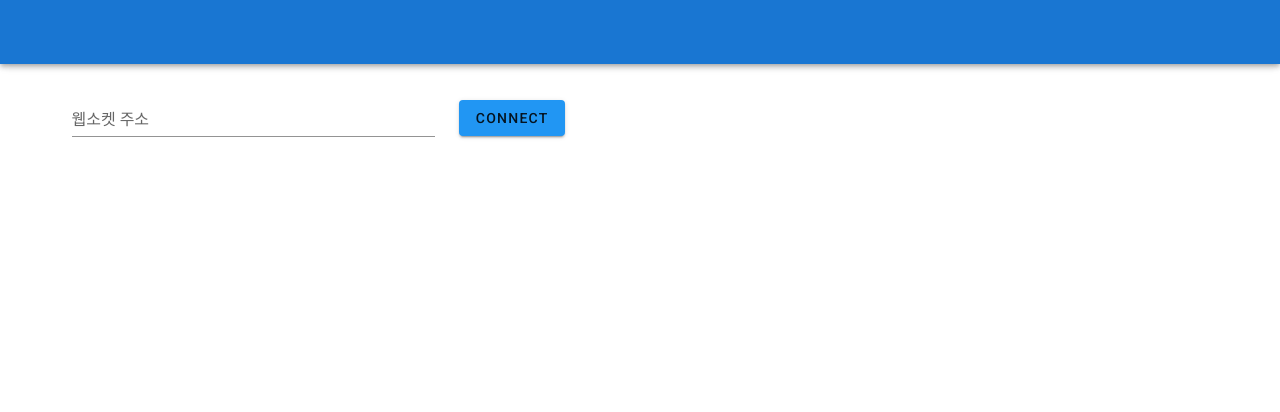
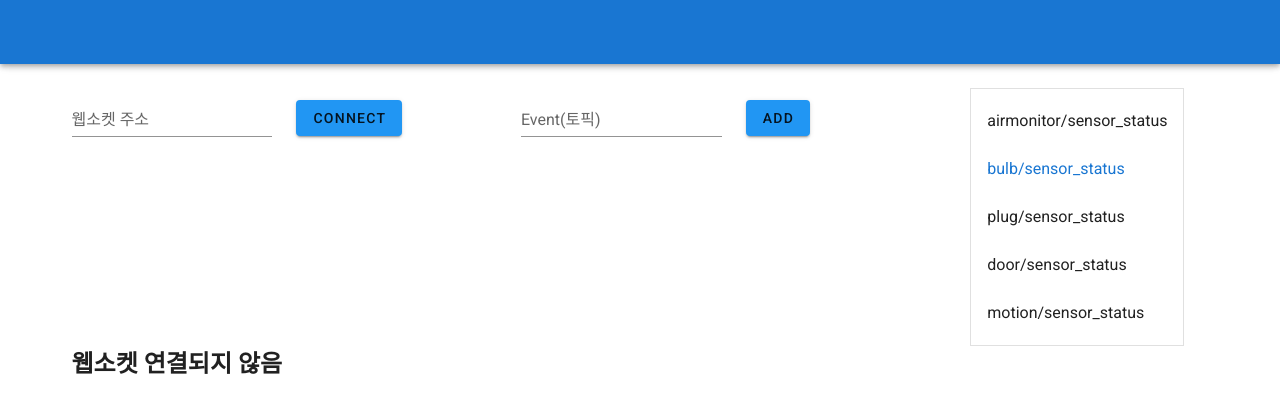
Before and after one commit to Link-2021-summer-lifecareLab/frontend, a Vue app: page / in a window 1280 px wide. Shown: the top 412 px of the page. Built offline with nearby package versions, Linux system fonts and the light colour scheme; no server answers.

Commit message:
add dashboard

```diff
--- a/src/components/DashBoard.vue
+++ b/src/components/DashBoard.vue
@@ -1,19 +1,22 @@
 <template>
   <v-container>
-      <config-form @showCards='showCards'></config-form>
-      <sensor-container :address="address" v-if="address" ></sensor-container>
+      <!-- <config-form @showCards='showCards'></config-form> -->
+      <!-- <sensor-container :address="address" v-if="address" ></sensor-container> -->
+      <websocket-test ></websocket-test>
   </v-container>
 </template>
 
 <script>
-import Form from './Form.vue'
-import SensorContainer from './SensorContainer.vue';
+// import Form from './Form.vue'
+import WebsocketTest from './WebsocketTest.vue'
+// import SensorContainer from './SensorContainer.vue';
 
 
 export default {
     components: {
-        'config-form': Form,
-        'sensor-container': SensorContainer
+        // 'config-form': Form,
+        'websocket-test': WebsocketTest
+        // 'sensor-container': SensorContainer
     },
     methods: {
         showCards: function(address){
--- a/src/components/Form.vue
+++ b/src/components/Form.vue
@@ -26,6 +26,8 @@ export default {
     },
     methods: {
         connectWS: function(){
+            console.log('클릭')
+            this.$emit('showCards', null)
             this.$emit('showCards', this.address)
         },
     }
--- /dev/null
+++ b/src/components/WebsocketTest.vue
@@ -0,0 +1,114 @@
+<template>
+  <v-container>
+    <v-row style="width: 100%">
+      <v-col>
+        <v-text-field
+          v-model="address"
+          label="웹소켓 주소"
+          placeholder="http://210.107.206.176:3002"
+          required
+        ></v-text-field>
+      </v-col>
+      <v-col class="pt-6">
+        <v-btn color="blue" @click="connectWS">connect</v-btn>
+      </v-col>
+      <v-col>
+        <v-text-field
+          v-model="newTopic"
+          label="Event(토픽)"
+          placeholder="bulb/sensor_data"
+          required
+        ></v-text-field>
+      </v-col>
+      <v-col class="pt-6">
+        <v-btn color="blue" @click="addTopic">add</v-btn>
+      </v-col>
+      <v-col>
+        <v-list flat outlined>
+          <v-list-item-group v-model="selectedTopic" color="primary">
+            <v-list-item v-for="(topic, i) in topics" :key="i">
+              <v-list-item-content>
+                <v-list-item-title v-text="topic"></v-list-item-title>
+              </v-list-item-content>
+            </v-list-item>
+          </v-list-item-group>
+        </v-list>
+      </v-col>
+    </v-row>
+
+    <h2>{{ status }}</h2>
+    <pre v-if="!update">{{sensorDataBlob[topics[selectedTopic]]}}</pre>
+  </v-container>
+</template>
+
+<script>
+import { io } from "socket.io-client";
+
+export default {
+  created: function () {
+    this.connectWS();
+  },
+  computed: {
+      showData: function(){
+        const index = this.topics[this.selectedTopic]
+        return this.sensorDataBlob[index]
+      }
+  },
+  methods: {
+    updateTopic: function(){
+        return this.topics
+    },
+    updateData: function(){
+      return this.sensorDataBlob
+    },
+    connectWS: function () {
+      if (this.socket != null) {
+        this.socket.close();
+        this.socket = null;
+        this.status = "웹소켓 연결끊김";
+      }
+
+      this.socket = io(this.address);
+      this.socket.on("connect", () => {
+        this.status = "웹소켓 연결됨";
+      });
+
+      this.socket.on("disconnect", () => {
+        this.status = "웹소켓 연결끊김";
+      });
+      this.topics.forEach((topic) => {
+          this.socket.on(topic, data=>{
+              this.update = true
+              this.topics.forEach(topicA=>{
+                  if(topicA=== topic){
+                    this.sensorDataBlob[topic] = data
+                  }
+              })
+              this.update = false
+          })
+      });
+    },
+    addTopic: function(){
+        this.topics.push(this.newTopic)
+    }
+  },
+  data: function () {
+    return {
+     update: false,
+      address: null,
+      newTopic: '',
+      status: "웹소켓 연결되지 않음",
+      sensorDataBlob: {},
+      socket: null,
+      selectedTopic: 1,
+      topics: [
+        "airmonitor/sensor_status",
+        "bulb/sensor_status",
+        "plug/sensor_status",
+        "door/sensor_status",
+        "motion/sensor_status",
+      ],
+    };
+  },
+};
+</script>
```
Also changed, not shown: src/components/Tabs.vue (added, +51 -0 lines).
